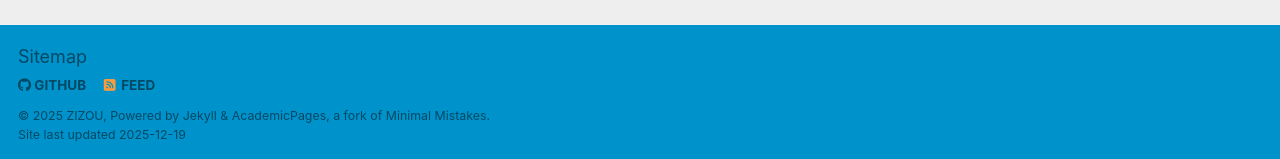
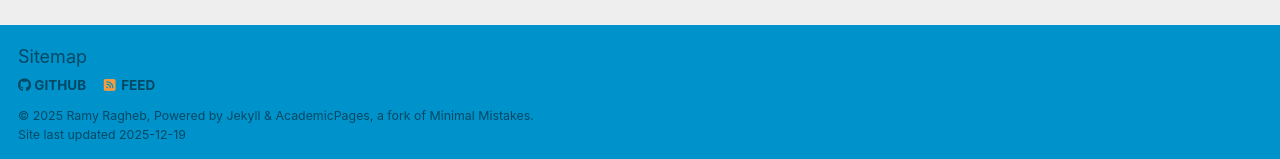
Before and after one commit to RamyRaghebRR/BDH_Lab, a Jekyll site: the page built from _pages/about.md, in a window 1280 px wide and 900 px high, scrolled down 2718 px. Shown: the part 738-897 px from the top of the window. Built offline with Jekyll 4.4.1, drawn with Linux system fonts in a browser that asks for light colours; some web fonts are replaced; a script bundle is joined from its source files by our own code; library files that are not in the unit come from our copies.

Commit message:
Update _config.yml

```diff
--- a/_config.yml
+++ b/_config.yml
@@ -11,8 +11,8 @@
 site_theme               : "air" # Currently available options are "default", "air"
 title                    : "Ramy Ragheb / BDH Lab"
 title_separator          : "-"
-name                     : &name "ZIZOU"
-description              : &description "Your Name's academic portfolio"   # Update this with a general description of your site, this is the default if not overridden by a page
+name                     : &name "Ramy Ragheb"
+description              : &description "Gene regulation and Gene expression analysis"   # Update this with a general description of your site, this is the default if not overridden by a page
 url                      : https://academicpages.github.io # The base hostname & protocol for your site e.g. "https://[your GitHub username].github.io",
                                                            # or if you already have some other page hosted on Github then use "https://[your GitHub username].github.io/[Your Repo Name]"
 baseurl                  : "" # the subpath of your site, e.g. "/blog"
```
